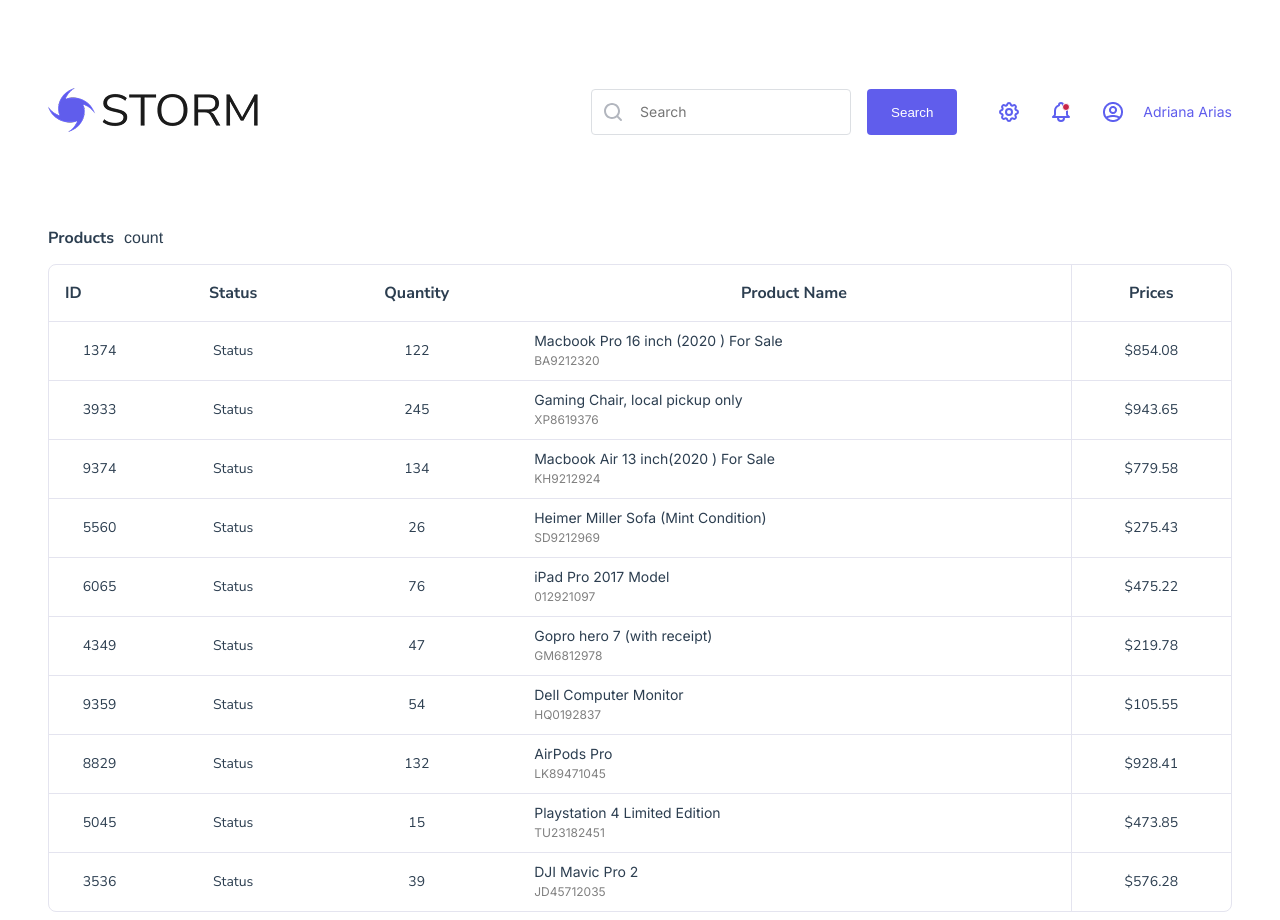
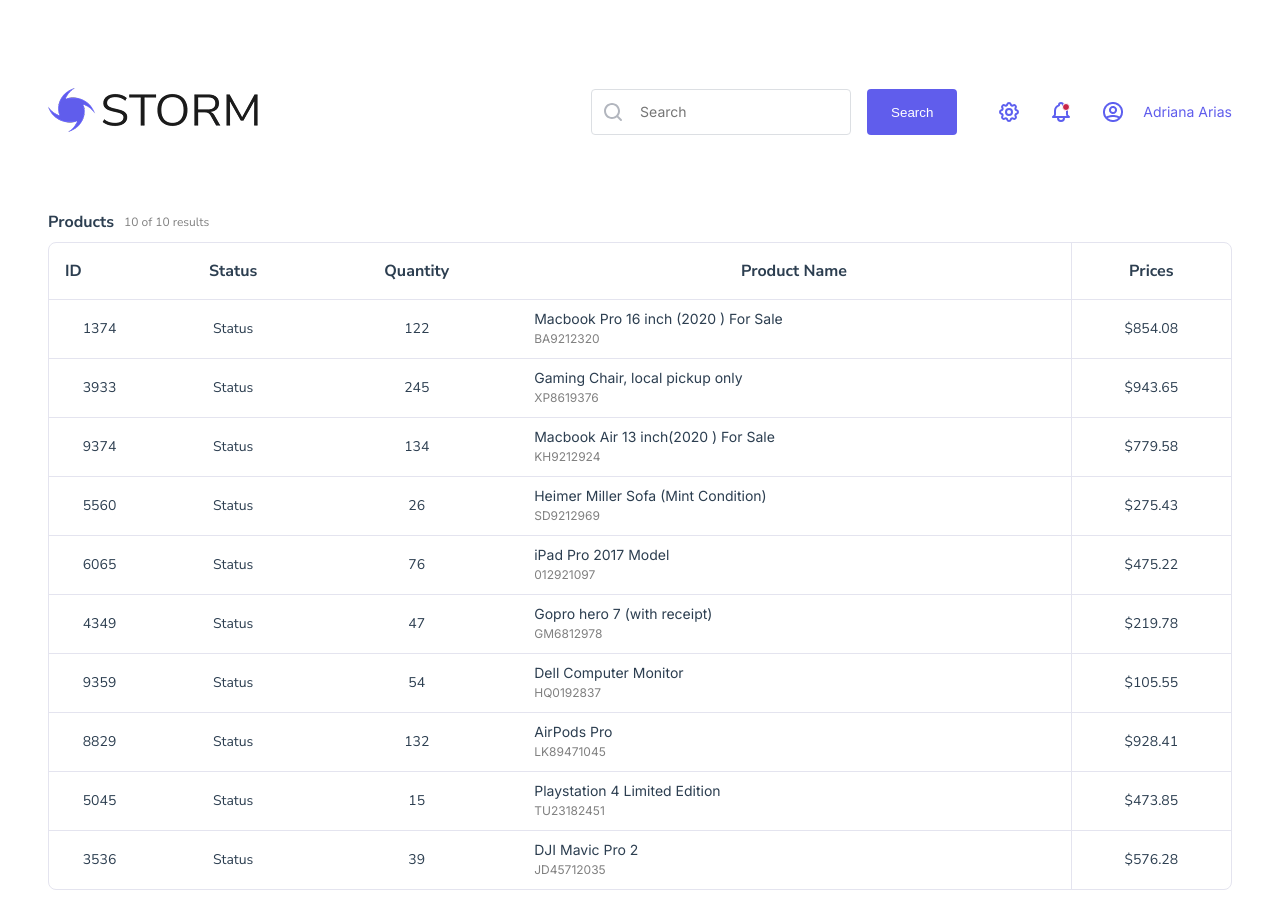
Before and after one commit to sachinchaves/product-dashboard, a Vue app: page / in a window 1280 px wide. After the commit the page ends 898 px from the top, so only its background shows below. Built offline with nearby package versions, Linux system fonts and the light colour scheme; data requests are answered from the project's data file.

Commit message:
Add count

```diff
--- a/src/components/ProductTable.vue
+++ b/src/components/ProductTable.vue
@@ -2,7 +2,7 @@
   <div id="products-table">
     <div class="product-count">
       <h3>Products</h3>
-      <span>count</span>
+      <span>{{ shownCount }} of {{ totalResults }} results</span>
     </div>
 
     <!-- Products-table-wrapper -->
@@ -68,7 +68,6 @@
   }
 };
 
-console.log(props);
 onMounted(fetchProductsData);
 
 // Computed values
@@ -104,6 +103,21 @@
   .product-count {
     display: flex;
     align-items: center;
+    margin-bottom: 10px;
+
+    h3 {
+      font-size: 16px;
+      font-weight: 700;
+      margin: 0;
+      margin-right: 10px;
+    }
+
+    span {
+      font-size: 12px;
+      font-weight: 400;
+      font-family: $font-family-secondary;
+      color: #808080;
+    }
   }
 
   .products-table-wrapper {
```
